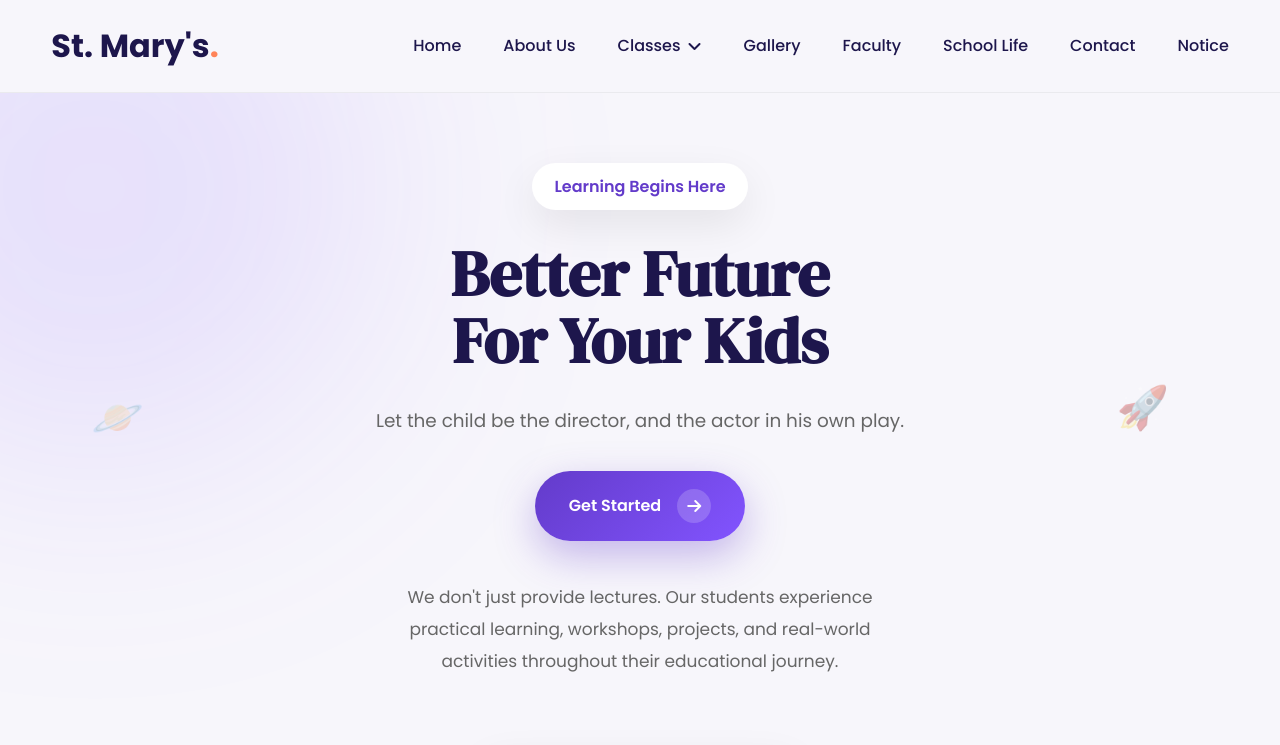
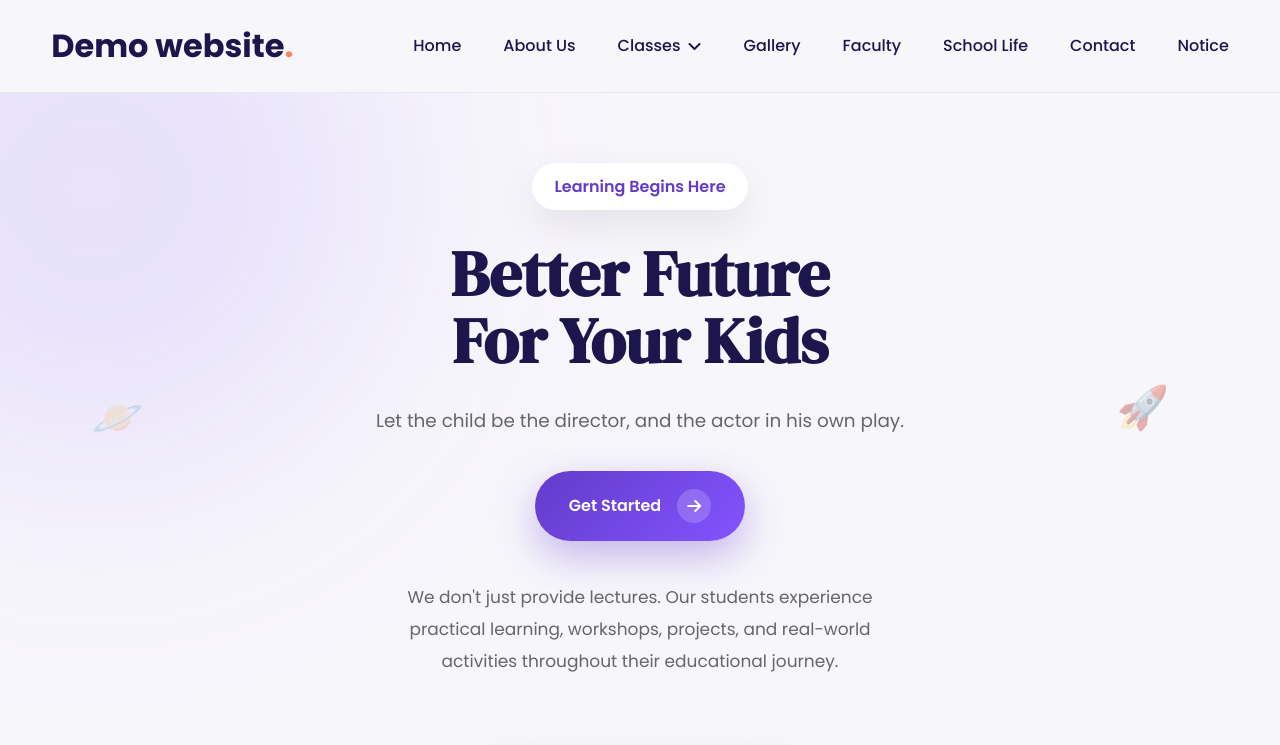
Before and after one commit to developerban/School-web, a plain HTML site: page index.html in a window 1280 px wide. Shown: the top 745 px of the page. Drawn offline with Linux system fonts and the light colour scheme.

Commit message:
Update index.html

```diff
--- a/index.html
+++ b/index.html
@@ -47,7 +47,7 @@
 
             <a href="#" class="logo">
 
-                St. Mary's<span>.</span>
+                Demo website<span>.</span>
 
             </a>
 
```
